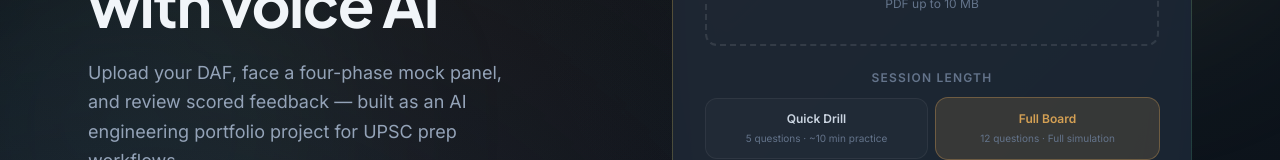
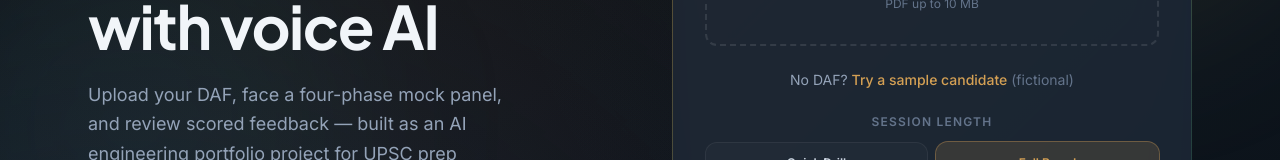
Before and after one commit to UTSAVPANCHAL2006/BoardPrep-AI, a Next.js app in the folder web/: page / in a window 1280 px wide. Shown: the part 400-560 px from the top of the page. Built offline with nearby package versions, Linux system fonts and the light colour scheme; no server answers.

Commit message:
Let visitors without a DAF try a fictional sample candidate

```diff
--- a/web/app/page.tsx
+++ b/web/app/page.tsx
@@ -50,6 +50,18 @@
     }, 150);
     return () => clearTimeout(timer);
   }, []);
+
+  // No DAF at hand (a recruiter, a first-time visitor): load the fictional sample candidate instead.
+  async function loadSampleDaf() {
+    setError("");
+    try {
+      const response = await fetch("/sample-daf.pdf");
+      const blob = await response.blob();
+      setFile(new File([blob], "sample-daf-anirudh-verma.pdf", { type: "application/pdf" }));
+    } catch {
+      setError("Could not load the sample DAF. Please upload your own.");
+    }
+  }
 
   async function onSubmit() {
     if (!file) {
@@ -148,6 +160,20 @@
               <p className="mt-1 text-xs text-slate-500">{file ? "Ready" : "PDF up to 10 MB"}</p>
             </div>
 
+            {!file && (
+              <p className="-mt-2 text-center text-sm text-slate-400">
+                No DAF?{" "}
+                <button
+                  type="button"
+                  onClick={() => void loadSampleDaf()}
+                  className="font-medium text-saffron underline-offset-4 hover:underline"
+                >
+                  Try a sample candidate
+                </button>{" "}
+                <span className="text-slate-500">(fictional)</span>
+              </p>
+            )}
+
             <div>
               <p className="mb-3 text-center text-xs font-semibold uppercase tracking-widest text-slate-500">
                 Session length
```
Also changed, not shown: 1 other file (tests, documents, lock files or other folders).
